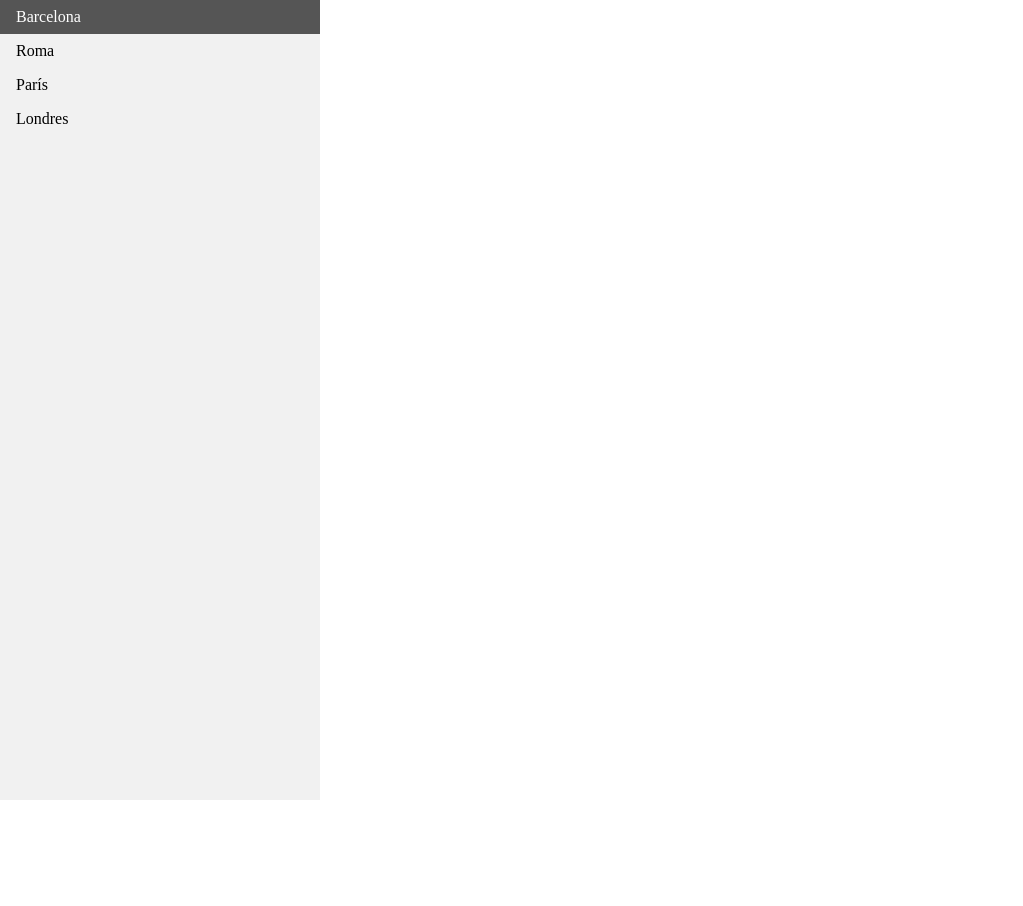
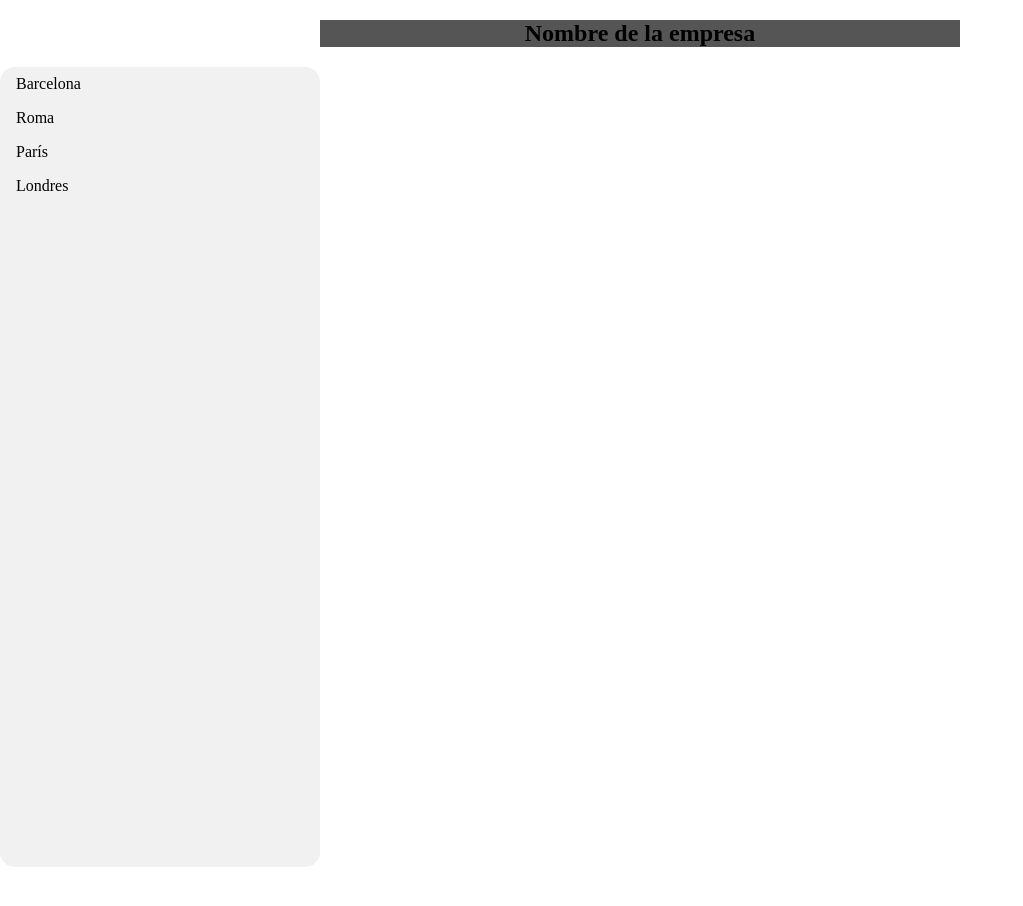
Before and after one commit to Maschine12/Empresa-de-viajes-avance, a plain HTML site: page index.html in a window 1280 px wide. Shown: the whole page, without its empty margins (0-1023 px from the left). Drawn offline with Linux system fonts and the light colour scheme.

Commit message:
cambios ligeros

```diff
--- a/index.html
+++ b/index.html
@@ -10,7 +10,11 @@
 </head>
 
 <body>
-
+    <div class="navegador">
+        <nav>
+            <h1>Nombre de la empresa</h1>
+        </nav>
+    </div>
     <ul>
         <li><a>Barcelona</a></li>
         <li><a>Roma</a></li>
--- a/style.css
+++ b/style.css
@@ -11,6 +11,7 @@ ul {
     position: fixed;
     height: 100%;
     overflow: auto;
+    border-radius: 15px;
 }
 
 li a {
@@ -18,6 +19,7 @@ li a {
     color: #000;
     padding: 8px 16px;
     text-decoration: none;
+    border-radius: 15px;
 }
 
 li a.active {
@@ -36,3 +38,9 @@ li a:hover:not(.active) {
     padding: 1px 16px;
     height: 1000px;
 }
+.navegador{
+    background-color: #555;
+    text-align: center;
+    margin-left:25%;
+    margin-right: 25%;
+}
```
